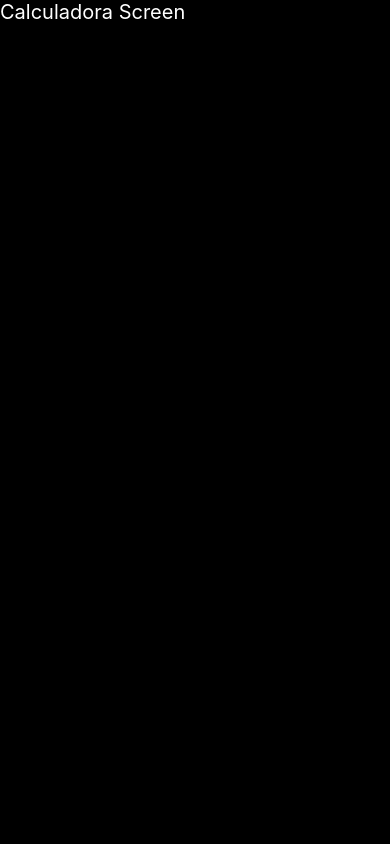
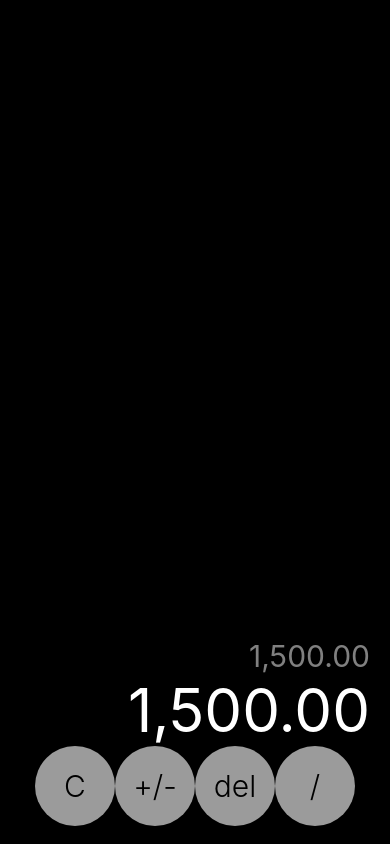
Before and after one commit to Chappetm/Calculadora-iOS, a React Native app: screen / in a window 390 px wide. Built offline with nearby package versions, Linux system fonts and the light colour scheme.

Commit message:
Componente botonCalc

```diff
--- /dev/null
+++ b/src/components/BotonCalc.tsx
@@ -0,0 +1,32 @@
+import React from 'react'
+import { StyleSheet, Text, View } from 'react-native'
+
+interface Props {
+    texto: string
+}
+
+export const BotonCalc = ({ texto }: Props) => {
+    return (
+        <View style={ styles.boton }>
+            <Text style={ styles.botonTexto }>{ texto }</Text>
+        </View>
+    )
+}
+
+const styles = StyleSheet.create({
+    boton: {
+        height: 80,
+        width: 80,
+        backgroundColor: '#9B9B9B',
+        borderRadius: 100,
+        justifyContent: 'center',
+
+    },
+    botonTexto: {
+        textAlign: 'center',
+        padding: 10,
+        fontSize: 30,
+        color: 'black',
+        fontWeight: '300',
+    }
+})
--- a/src/screens/CalculadoraScreen.tsx
+++ b/src/screens/CalculadoraScreen.tsx
@@ -1,11 +1,20 @@
 import React from 'react'
 import { Text, View } from 'react-native'
+import { BotonCalc } from '../components/BotonCalc'
 import { styles } from '../theme/appTheme'
 
 export const CalculadoraScreen = () => {
     return (
-        <View>
-            <Text style={ styles.texto }>Calculadora Screen</Text>
+        <View style={ styles.calculadoraContainer }>
+            <Text style={ styles.resultadoPequeno }>1,500.00</Text>
+            <Text style={ styles.resultado }>1,500.00</Text>
+
+            <View style={ styles.fila }>
+                <BotonCalc texto="C" />
+                <BotonCalc texto="+/-" />
+                <BotonCalc texto="del" />
+                <BotonCalc texto="/" />
+            </View>
         </View>
     )
 }
--- a/src/theme/appTheme.tsx
+++ b/src/theme/appTheme.tsx
@@ -6,8 +6,26 @@ export const styles = StyleSheet.create({
         flex: 1,
         backgroundColor: 'black',
     },
-    texto: {
+    calculadoraContainer: {
+        flex: 1,
+        paddingHorizontal: 20,
+        justifyContent: 'flex-end',
+
+    },
+    resultado: {
         color: 'white',
-        fontSize: 20,
-    }
+        fontSize: 60,
+        textAlign: 'right',
+    },
+    resultadoPequeno:{
+        color: 'rgba(255,255,255,0.5)',
+        fontSize: 30,
+        textAlign: 'right',
+    },
+    fila: {
+        flexDirection: 'row',
+        justifyContent: 'center',
+        marginBottom: 18,
+        paddingHorizontal: 10,
+    },
 })
```
